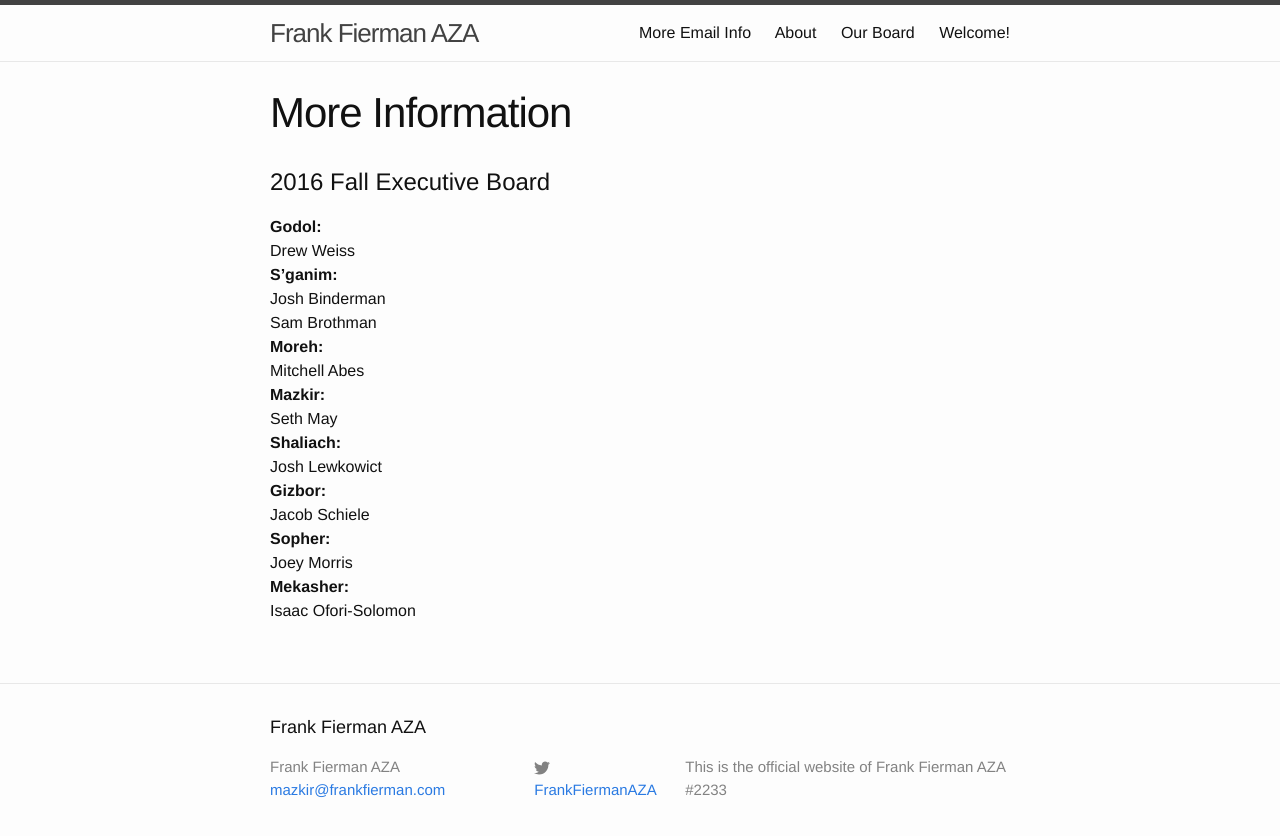
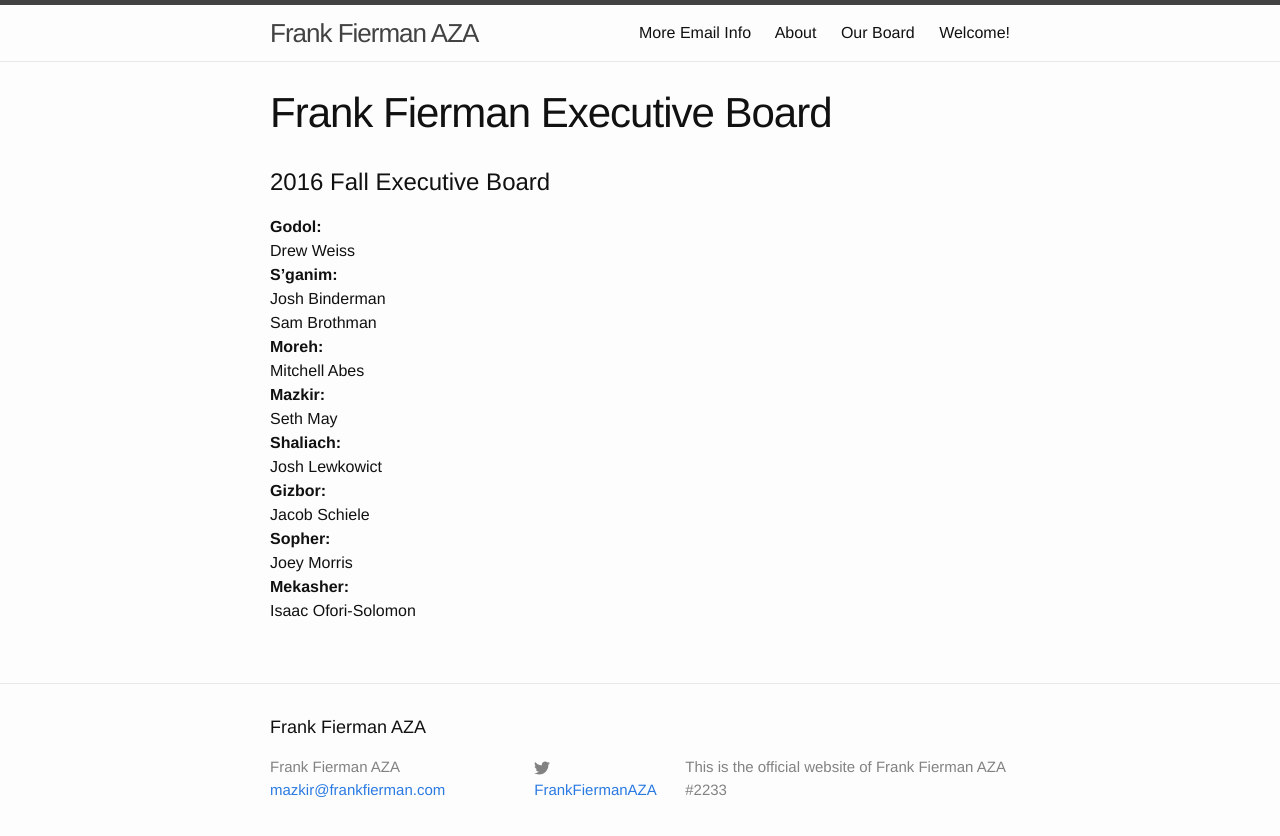
Before and after one commit to fiermanmazkir/fiermanmazkir.github.io, a Jekyll site: the page built from ourboard/index.md, in a window 1280 px wide. Shown: the top 836 px of the page. Built offline with Jekyll 4.4.1, drawn with Linux system fonts in a browser that asks for light colours.

Commit message:
And there it is

```diff
--- a/ourboard/index.md
+++ b/ourboard/index.md
@@ -1,7 +1,7 @@
 ---
 layout: page
 title: Our Board
-showtitle: More Information
+showtitle: Frank Fierman Executive Board
 permalink: /board/
 theme: minima
 title_diff: true
```
